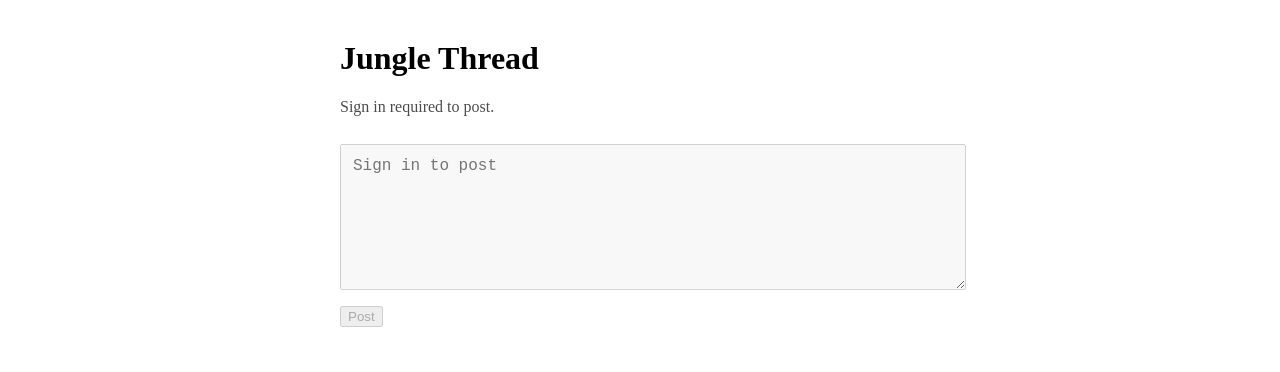
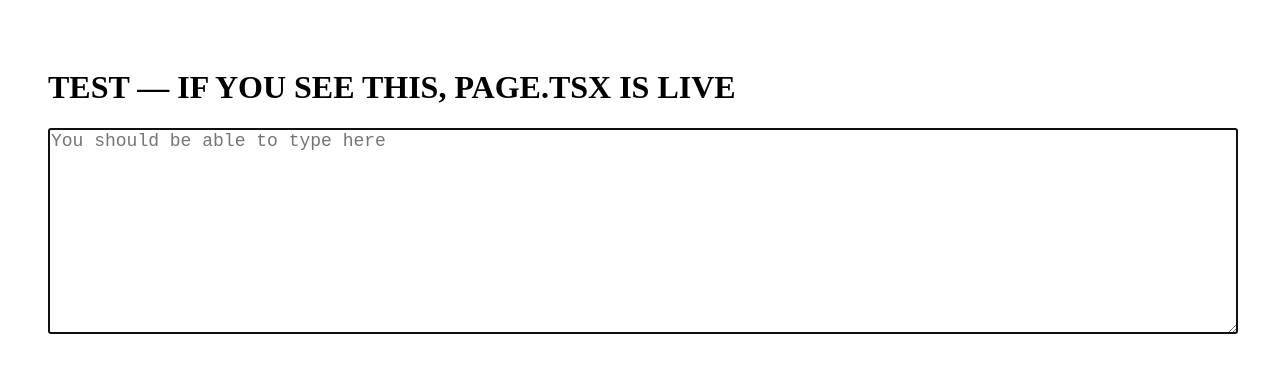
Before and after one commit to polidish/nextjs-boilerplate, a Next.js app: page / in a window 1280 px wide. Shown: the top 372 px of the page. Built offline with nearby package versions, Linux system fonts and the light colour scheme; no server answers.

Commit message:
Update page.tsx

```diff
--- a/app/page.tsx
+++ b/app/page.tsx
@@ -1,83 +1,14 @@
 'use client'
 
-import { useEffect, useState } from 'react'
-import { createClient } from '@supabase/supabase-js'
-
-const supabase = createClient(
-process.env.NEXT_PUBLIC_SUPABASE_URL!,
-process.env.NEXT_PUBLIC_SUPABASE_ANON_KEY!
-)
-
 export default function Page() {
-const [session, setSession] = useState<any>(null)
-const [vine, setVine] = useState('')
-const [loading, setLoading] = useState(true)
-
-useEffect(() => {
-// Get initial session
-supabase.auth.getSession().then(({ data }) => {
-setSession(data.session)
-setLoading(false)
-})
-
-// Listen for auth changes
-const {
-data: { subscription },
-} = supabase.auth.onAuthStateChange((_event, session) => {
-setSession(session)
-})
-
-return () => subscription.unsubscribe()
-}, [])
-
-const submitVine = async () => {
-if (!session || !vine.trim()) return
-
-const { error } = await supabase.from('vines').insert({
-content: vine,
-author_id: session.user.id,
-})
-
-if (!error) {
-setVine('')
-}
-}
-
-if (loading) {
-return <p>Loading…</p>
-}
-
 return (
-<main style={{ maxWidth: 600, margin: '40px auto', fontFamily: 'serif' }}>
-<h1>Jungle Thread</h1>
-
-{!session && (
-<p style={{ opacity: 0.7 }}>
-Sign in required to post.
-</p>
-)}
-
+<main style={{ padding: 40 }}>
+<h1>TEST — IF YOU SEE THIS, PAGE.TSX IS LIVE</h1>
 <textarea
-placeholder={session ? 'Dish politely…' : 'Sign in to post'}
-value={vine}
-onChange={(e) => setVine(e.target.value)}
-disabled={!session}
-style={{
-width: '100%',
-height: 120,
-padding: 12,
-marginTop: 12,
-fontSize: 16,
-}}
+autoFocus
+placeholder="You should be able to type here"
+style={{ width: '100%', height: 200, fontSize: 18 }}
 />
-
-<button
-onClick={submitVine}
-disabled={!session || !vine.trim()}
-style={{ marginTop: 12 }}
->
-Post
-</button>
 </main>
 )
 }
```
